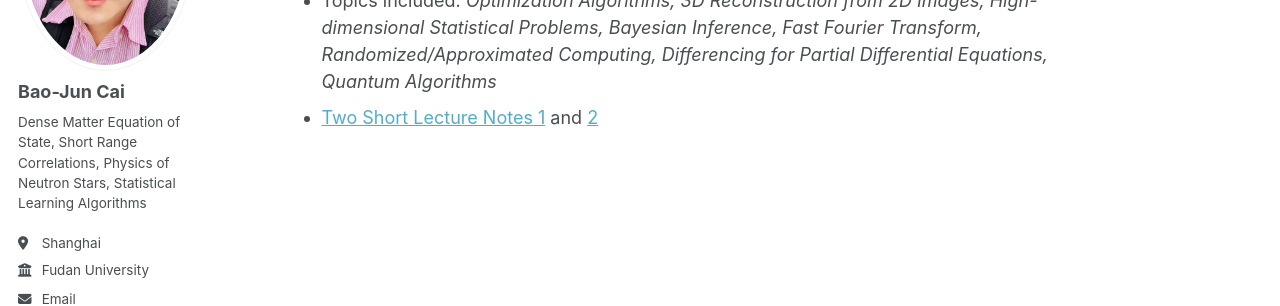
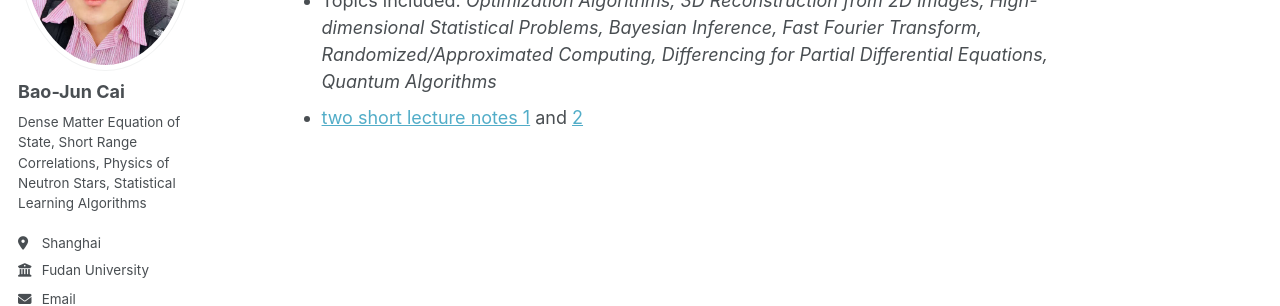
Before and after one commit to bjcai-phys/bjcai-phys.github.io, a Jekyll site: the page built from _pages/tcs.md, in a window 1280 px wide. Shown: the part 266-572 px from the top of the page. Built offline with Jekyll 4.4.1, drawn with Linux system fonts in a browser that asks for light colours; some web fonts are replaced.

Commit message:
Update tcs.md

```diff
--- a/_pages/tcs.md
+++ b/_pages/tcs.md
@@ -9,4 +9,4 @@ author_profile: true
 ### An Introduction to Algorithms for Data Science
 * Shadow Creator, 2018-2021
 * Topics included: *Optimization Algorithms, 3D Reconstruction from 2D Images, High-dimensional Statistical Problems, Bayesian Inference, Fast Fourier Transform, Randomized/Approximated Computing, Differencing for Partial Differential Equations, Quantum Algorithms*
-* [Two Short Lecture Notes 1](https://bjcai-phys.github.io/images/Tu1-pp.pdf) and [2](https://bjcai-phys.github.io/images/Tu2-pp.pdf)
+* [two short lecture notes 1](https://bjcai-phys.github.io/images/Tu1-pp.pdf) and [2](https://bjcai-phys.github.io/images/Tu2-pp.pdf)
```
